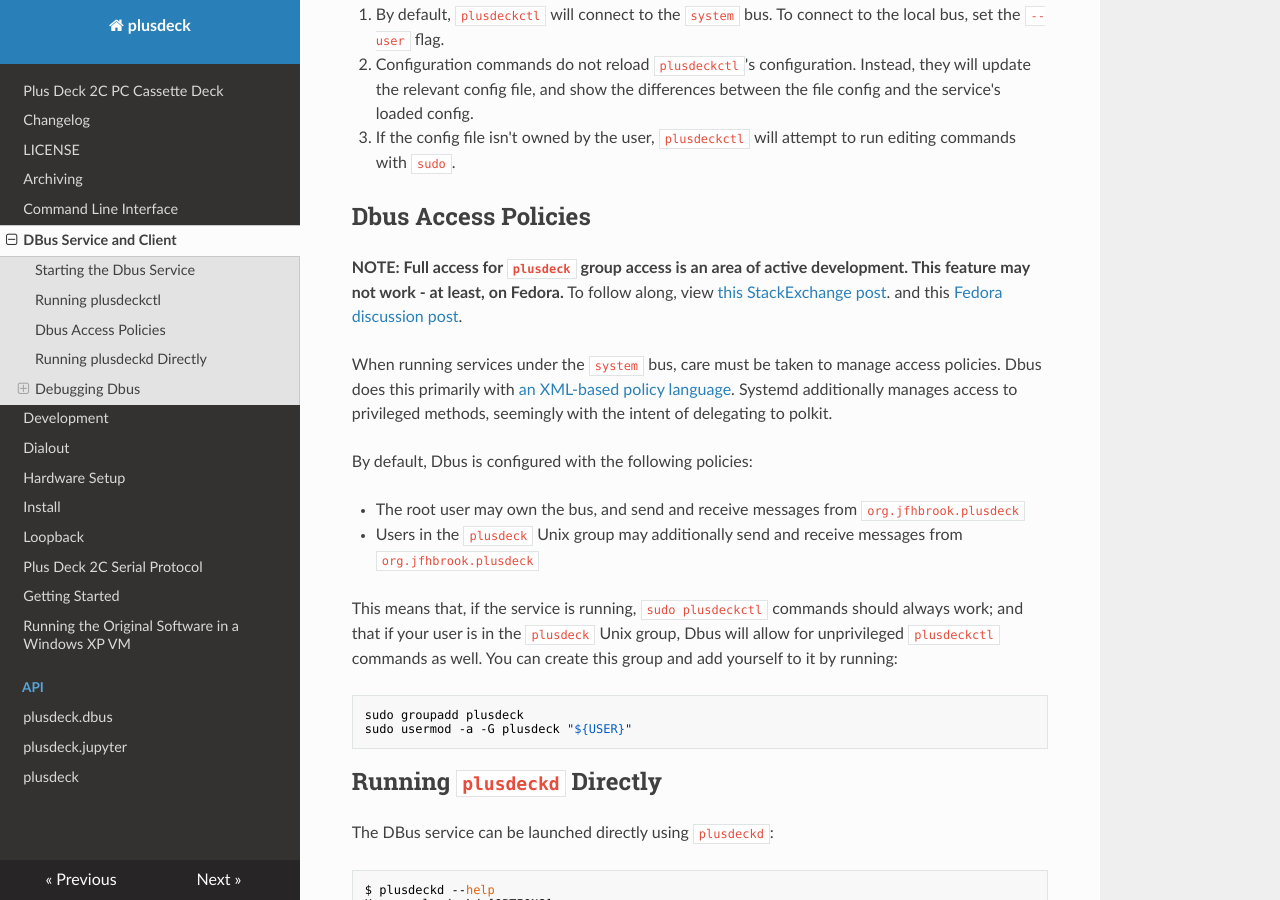
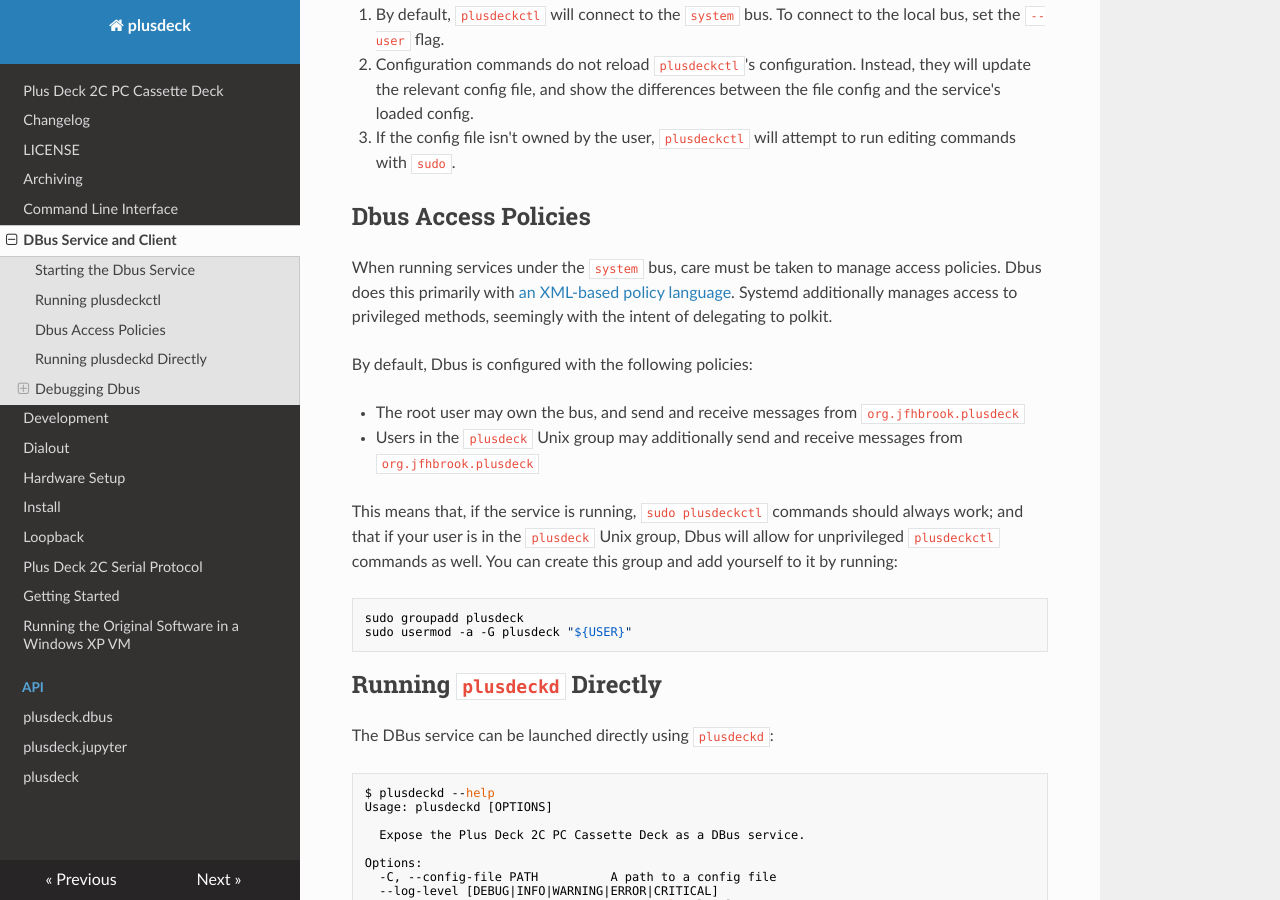
Before and after one commit to jfhbrook/plusdeck, an MkDocs documentation site: the page built from docs/dbus.md, in a window 1280 px wide and 900 px high, scrolled down 1070 px. Built offline with MkDocs 1.6.1, drawn with Linux system fonts in a browser that asks for light colours; nearby versions of some CDN libraries.

Commit message:
Greater confidence in dbus docs

```diff
--- a/docs/dbus.md
+++ b/docs/dbus.md
@@ -52,8 +52,6 @@
 3. If the config file isn't owned by the user, `plusdeckctl` will attempt to run editing commands with `sudo`.
 
 ## Dbus Access Policies
-
-**NOTE: Full access for `plusdeck` group access is an area of active development. This feature may not work - at least, on Fedora.** To follow along, view [this StackExchange post](https://unix.stackexchange.com/questions/790750/dbus-policy-that-allows-group-to-access-system-service). and this [Fedora discussion post](https://discussion.fedoraproject.org/t/dbus-policy-that-allows-group-to-access-system-service/144265).
 
 When running services under the `system` bus, care must be taken to manage access policies. Dbus does this primarily with [an XML-based policy language](https://dbus.freedesktop.org/doc/dbus-daemon.1.html). Systemd additionally manages access to privileged methods, seemingly with the intent of delegating to polkit.
 
```
